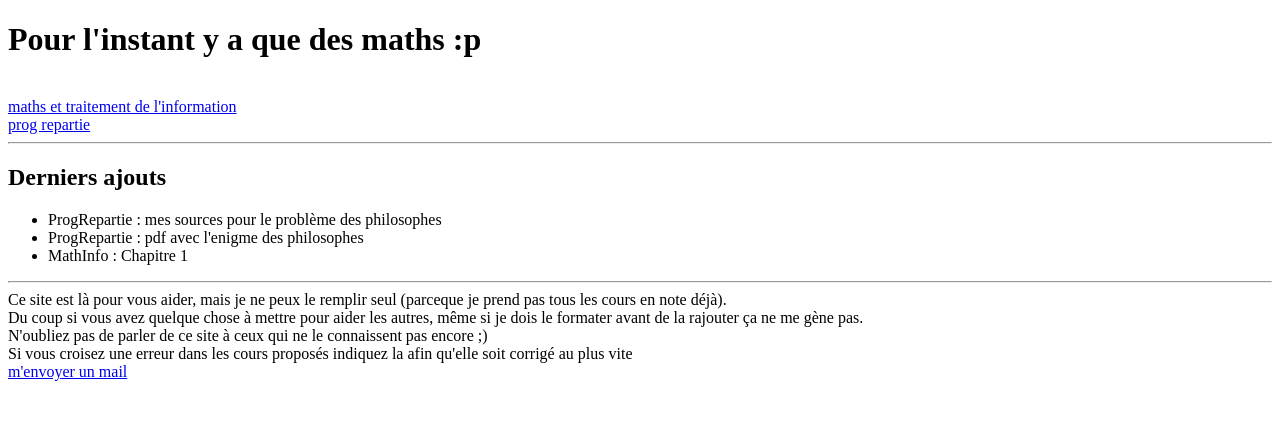
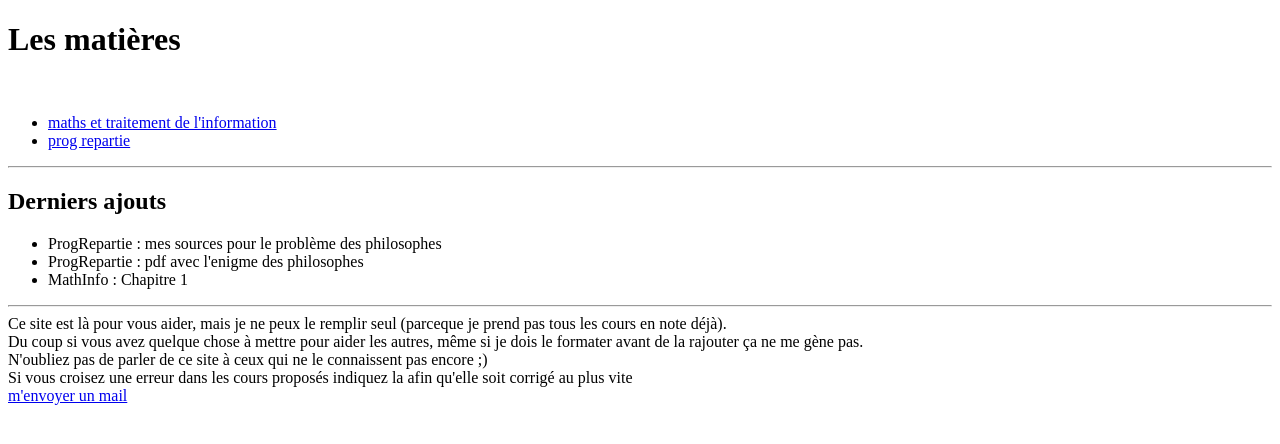
Before and after one commit to jonatjano/jonatjano.github.io, a plain HTML site: page IUT/index.html in a window 1280 px wide. Drawn offline with Linux system fonts and the light colour scheme.

Commit message:
added default suject to mailto anchor

```diff
--- a/IUT/index.html
+++ b/IUT/index.html
@@ -5,9 +5,11 @@
 		<title>IUT</title>
 	</head>
 	<body>
-		<h1>Pour l'instant y a que des maths :p</h1><br/>
-		<a href="mathinfo/index.html">maths et traitement de l'information</a><br/>
-		<a href="progRepartie/index.html">prog repartie</a><br/>
+		<h1>Les matières</h1><br/>
+		<ul>
+			<li><a href="mathinfo/index.html">maths et traitement de l'information</a></li>
+			<li><a href="progRepartie/index.html">prog repartie</a></li>
+		</ul>
 		<hr/>
 		<h2>Derniers ajouts</h2>
 		<ul>
@@ -20,6 +22,6 @@
 		<br/>Du coup si vous avez quelque chose à mettre pour aider les autres, même si je dois le formater avant de la rajouter ça ne me gène pas.
 		<br/>N'oubliez pas de parler de ce site à ceux qui ne le connaissent pas encore ;)
 		<br/>Si vous croisez une erreur dans les cours proposés indiquez la afin qu'elle soit corrigé au plus vite
-		<br/><a href="mailto:jonatjano@gmail.com">m'envoyer un mail</a>
+		<br/><a href="mailto:jonatjano@gmail.com?subject=feedback jonatjano.github.io : ">m'envoyer un mail</a>
 	</body>
 </html>
```
